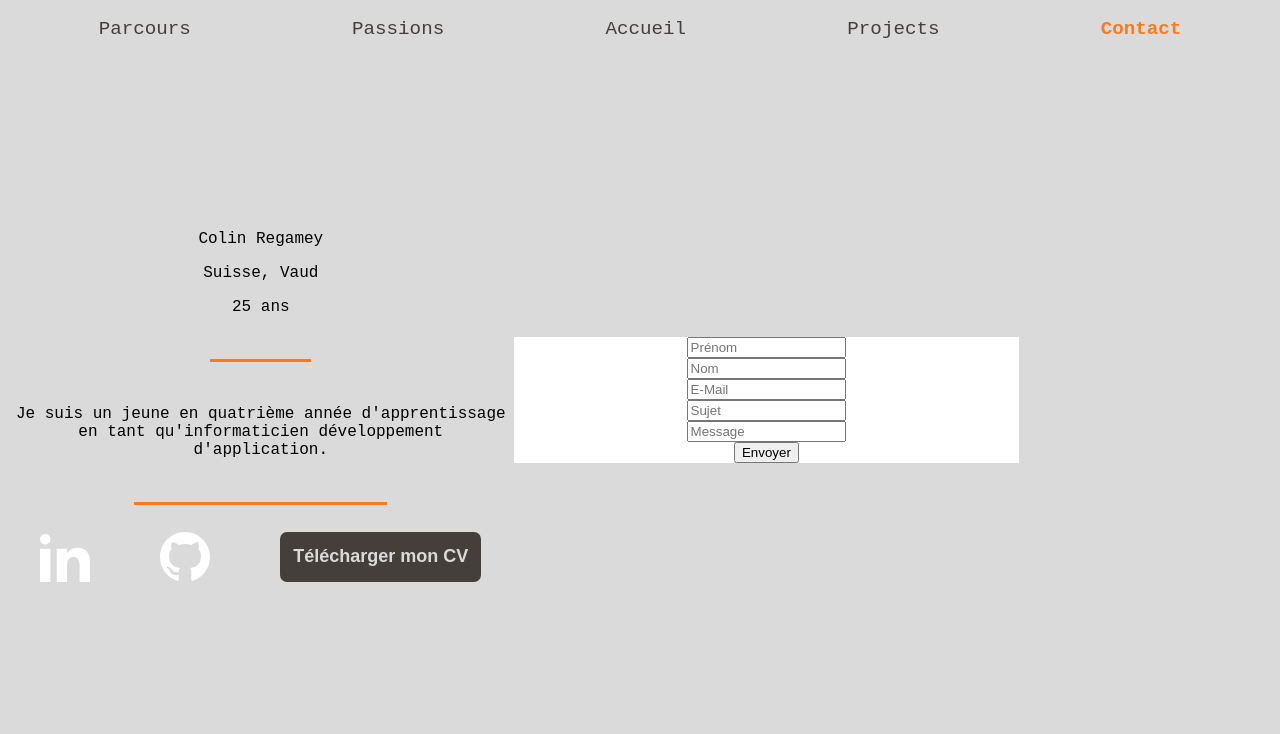
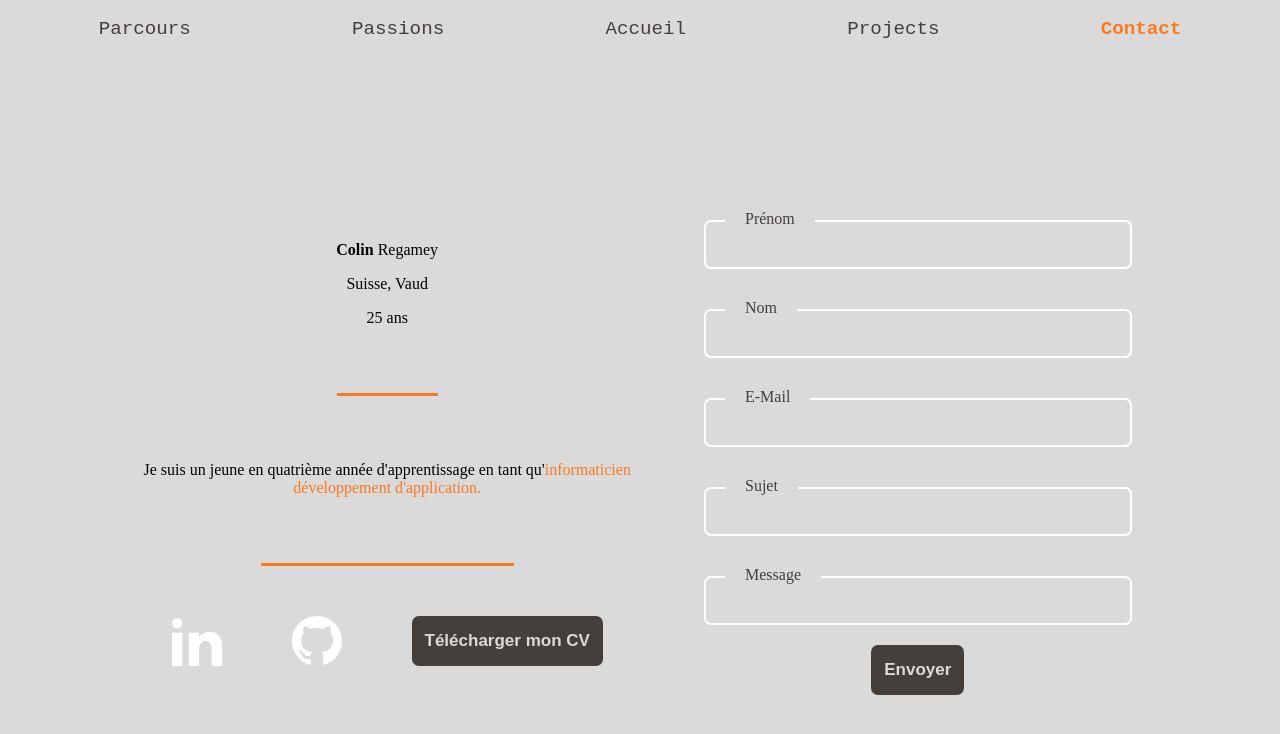
Before and after one commit to ColinRgm/myReactPortfolio, a React (Vite) app: page /contact in a window 1280 px wide. Shown: the top 734 px of the page. Built offline with nearby package versions, Linux system fonts and the light colour scheme.

Commit message:
style: edit the general visual of Contact.jsx

```diff
--- a/src/components/formComponents/ContactForm.jsx
+++ b/src/components/ContactForm.jsx
@@ -1,39 +1,37 @@
-import Input from "./Input.jsx";
-import Button from "./button.jsx";
+import Input from "./formComponents/Input.jsx";
+import Button from "./formComponents/Button.jsx";
 import React from "react";
 
 function ContactForm() {
 
     const contactForm = {
-        backgroundColor: "white",
         justifyItems: "center",
         alignItems: "center",
         width: "100%",
-        display: "grid",
     }
 
     return (
 
         <div style={ contactForm }>
             <Input
+                nameInput="Prénom"
                 type="text"
-                placeholder="Prénom"
             />
             <Input
+                nameInput="Nom"
                 type="text"
-                placeholder="Nom"
             />
             <Input
+                nameInput="E-Mail"
                 type="email"
-                placeholder="E-Mail"
             />
             <Input
+                nameInput="Sujet"
                 type="text"
-                placeholder="Sujet"
             />
             <Input
-                type="text"
-                placeholder="Message"
+                nameInput="Message"
+                type="longtext"
             />
 
             <Button
--- /dev/null
+++ b/src/components/ContactInformations.jsx
@@ -0,0 +1,86 @@
+import React from "react";
+
+import Button from "./formComponents/Button.jsx";
+
+function ContactInformations() {
+
+    const myInformation = {
+        textAlign: "center",
+        width: "100%",
+        height: "100%",
+        display: "grid",
+        alignItems: "center",
+        justifyContent: "space-between",
+
+        // Ligne de séparation
+        separator: {
+            small: {
+                border: "none",
+                borderTop: "3px solid #FC7A1E",
+                margin: "auto",
+                width: "20%"
+            },
+            large: {
+                border: "none",
+                borderTop: "3px solid #FC7A1E",
+                margin: "auto",
+                width: "50%"
+            },
+        },
+
+        // Bouton et liens
+        myLink: {
+            display: "inline-grid",
+            gridTemplateColumns: "max-content max-content max-content",
+            gap: "70px",
+            justifyContent: "center",
+
+            // Linkedin / GitHub
+            logos: {
+                width: "50px",
+                height: "50px",
+                filter: "invert(1)"
+            },
+        }
+    }
+
+
+    return (
+
+            <div style={ myInformation }>
+
+                <div>
+                    <p><strong>Colin</strong> Regamey</p>
+                    <p>Suisse, Vaud</p>
+                    <p>25 ans</p>
+                </div>
+
+                <hr style={ myInformation.separator.small }></hr>
+
+                <div>
+                    <p>Je suis un jeune en quatrième année d'apprentissage
+                        en tant qu'
+                        <span style={ { color: "#FC7A1E" } }>informaticien développement d'application.</span>
+                    </p>
+                </div>
+
+                <hr style={ myInformation.separator.large }></hr>
+
+                <div style={ myInformation.myLink }>
+                    <a href="https://www.linkedin.com/in/colin-regamey-916710179/" target="_blank">
+                        <img src="/img/linkedin.svg" alt="linkedin" style={ myInformation.myLink.logos }/>
+                    </a>
+
+                    <a href="https://github.com/ColinRgm" target="_blank">
+                        <img src="/img/github.svg" alt="github" style={ myInformation.myLink.logos }/>
+                    </a>
+
+                    <a href="/docs/curriculumVitae.pdf" download>
+                        <Button text="Télécharger mon CV"/>
+                    </a>
+                </div>
+            </div>
+    )
+}
+
+export default ContactInformations;
--- /dev/null
+++ b/src/components/formComponents/Button.jsx
@@ -0,0 +1,23 @@
+import React from 'react';
+
+function Button({ text }) {
+const styles = {
+    backgroundColor: "#453F3C",
+    color: "#DADADA",
+    border: "none",
+    height: "50px",
+    padding: "0 13px",
+    borderRadius: "7px",
+    fontSize: "17px",
+    fontWeight: "bold",
+    cursor: "pointer",
+}
+
+
+    return (
+        <button style={ styles }>{ text }</button>
+    )
+
+}
+
+export default Button;
--- a/src/components/formComponents/Input.jsx
+++ b/src/components/formComponents/Input.jsx
@@ -1,14 +1,42 @@
 import React from 'react';
 
-function Input({type, placeholder}) {
+function Input({ type, nameInput }) {
 
-    const styles = {
-        width: '30%',
+    const content = {
+        textAlign: "center",
+        position: "relative",
+        width: "100%",
+
+        label: {
+            position: "absolute",
+            top: "0",
+            left: "0",
+            transform: "translate(60px, 0px)",
+            color: "#453F3C",
+            backgroundColor: "#DADADA",
+            padding: "10px 20px",
+        },
+
+        input: {
+            height: "25px",
+            width: "80%",
+            border: "2px white solid",
+            borderRadius: "7px",
+            margin: "20px 0",
+            padding: "10px",
+            font: "inherit",
+            color: "#453F3C",
+            backgroundColor: "transparent",
+            fontSize: "15px"
+        }
     }
 
 
     return (
-        <input type={type} placeholder={placeholder} style={styles}/>
+        <div style={ content }>
+            <label style={ content.label }>{ nameInput }</label>
+            <input type={ type } style={ content.input }/>
+        </div>
     )
 }
 
--- a/src/pages/Contact.jsx
+++ b/src/pages/Contact.jsx
@@ -1,38 +1,30 @@
 import React from 'react';
 
-import Button from "../components/formComponents/button.jsx";
-import Input from "../components/formComponents/Input.jsx";
-import MyInformations from "../components/formComponents/MyInformations.jsx";
-import ContactForm from "../components/formComponents/ContactForm.jsx";
+import ContactInformations from "../components/ContactInformations.jsx";
+import ContactForm from "../components/ContactForm.jsx";
 
 function Contact() {
 
     const content = {
-        fontFamily: "\"Courier New\", sans-serif, monospace",
-
         display: "grid",
         gridTemplateColumns: '50% 50%',
+        gap: "25px",
 
         width: "80%",
         height: "400px",
 
+        justifyItems: 'center',
         alignItems: "center",
-        marginTop: "150px",
-        marginBottom: "50px",
+        margin: "150px auto 50% auto",
     }
-
-
-
-
-
-
 
     return (
         <div style={ content }>
 
-            <MyInformations />
+            <ContactInformations/>
 
-            <ContactForm />
+            <ContactForm/>
+
         </div>
     );
 }
```
